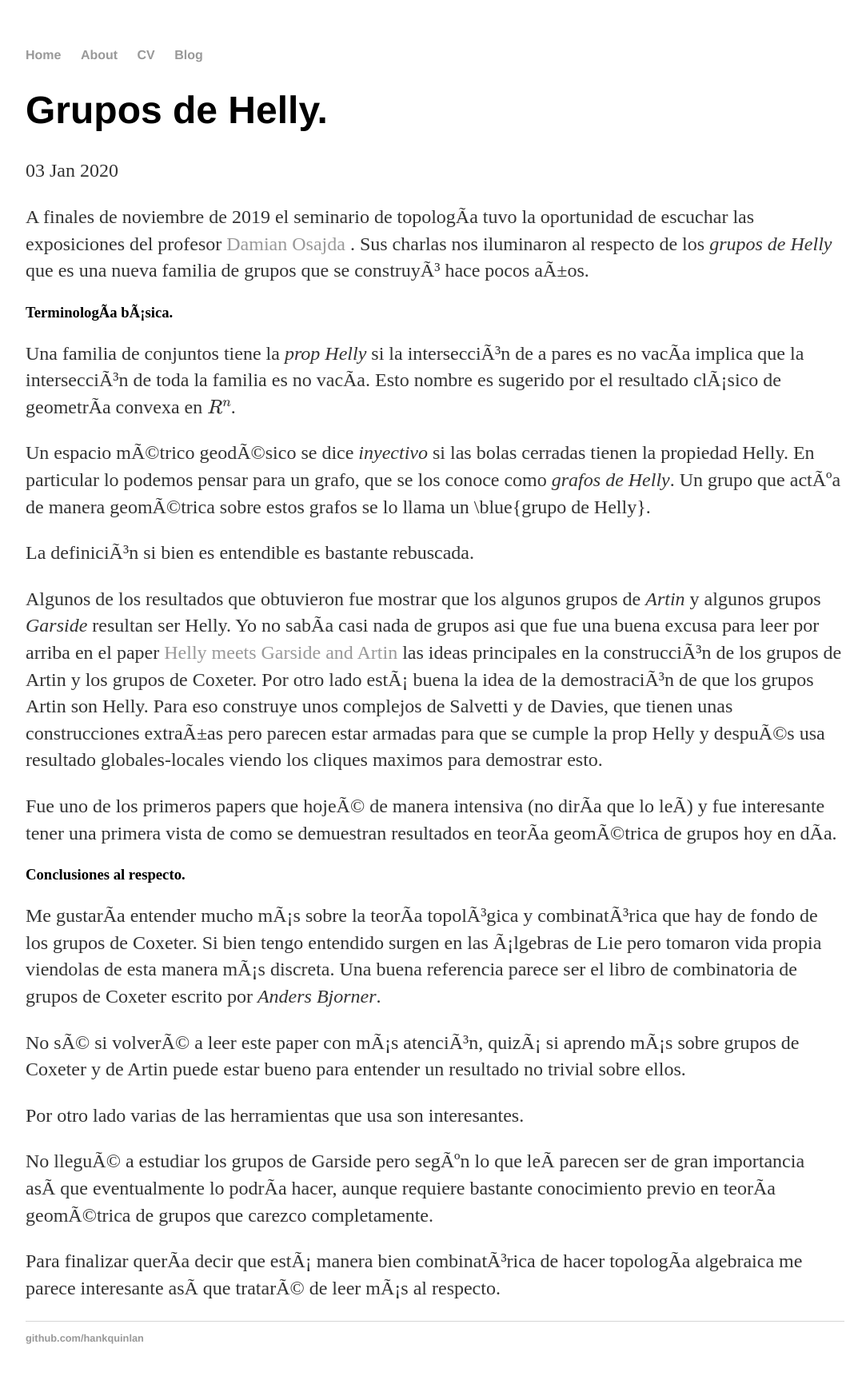
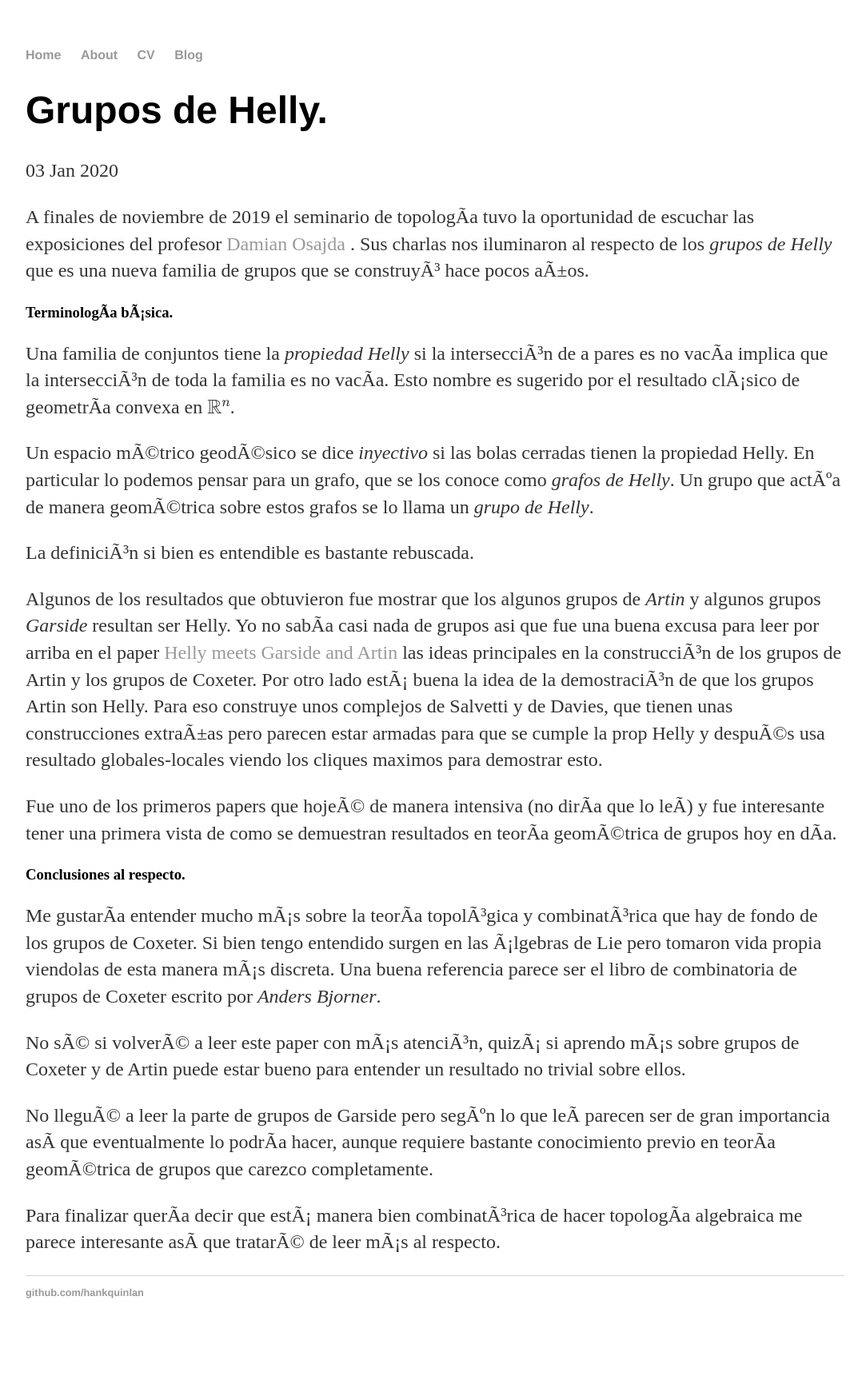
Before and after one commit to leolerena/leolerena.github.io, a Jekyll site: the page built from _posts/2020-01-03-primer-post.md, in a window 1280 px wide. Shown: the whole page at 80% size, without its empty margins (96-1179 px from the left). Built offline with Jekyll 4.4.1, drawn with Linux system fonts in a browser that asks for light colours; formulas are drawn with MathJax 3; a script that is not in the unit is left out; after the commit the page ends 1684 px from its top, so only the background shows below that.

Commit message:
Update 2020-01-03-primer-post.md

```diff
--- a/_posts/2020-01-03-primer-post.md
+++ b/_posts/2020-01-03-primer-post.md
@@ -10,9 +10,9 @@ A finales de noviembre de 2019 el seminario de topología tuvo la oportunidad de
 
 ### Terminología básica.
 
-Una familia de conjuntos tiene la _prop Helly_ si la intersección de a pares es no vacía implica que la intersección de toda la familia es no vacía. Esto nombre es sugerido por el resultado clásico de geometría convexa en $R^n$.
+Una familia de conjuntos tiene la _propiedad Helly_ si la intersección de a pares es no vacía implica que la intersección de toda la familia es no vacía. Esto nombre es sugerido por el resultado clásico de geometría convexa en $\mathbb R^n$.
 
-Un espacio métrico geodésico se dice _inyectivo_ si las bolas cerradas tienen la propiedad Helly. En particular lo podemos pensar para un grafo, que se los conoce como _grafos de Helly_. Un grupo que actúa de manera geométrica sobre estos grafos se lo llama un \blue{grupo de Helly}.
+Un espacio métrico geodésico se dice _inyectivo_ si las bolas cerradas tienen la propiedad Helly. En particular lo podemos pensar para un grafo, que se los conoce como _grafos de Helly_. Un grupo que actúa de manera geométrica sobre estos grafos se lo llama un _grupo de Helly_.
 
 La definición si bien es entendible es bastante rebuscada.
 
@@ -26,9 +26,7 @@ Me gustaría entender mucho más sobre la teoría topológica y combinatórica q
 
 No sé si volveré a leer este paper con más atención, quizá si aprendo más sobre grupos de Coxeter y de Artin puede estar bueno para entender un resultado no trivial sobre ellos.
 
-Por otro lado varias de las herramientas que usa son interesantes.
 
-
-No llegué a estudiar los grupos de Garside pero según lo que leí parecen ser de gran importancia así que eventualmente lo podría hacer, aunque requiere bastante conocimiento previo en teoría geométrica de grupos que carezco completamente.
+No llegué a leer la parte de grupos de Garside pero según lo que leí parecen ser de gran importancia así que eventualmente lo podría hacer, aunque requiere bastante conocimiento previo en teoría geométrica de grupos que carezco completamente.
 
 Para finalizar quería decir que está manera bien combinatórica de hacer topología algebraica me parece interesante así que trataré de leer más al respecto.
```
